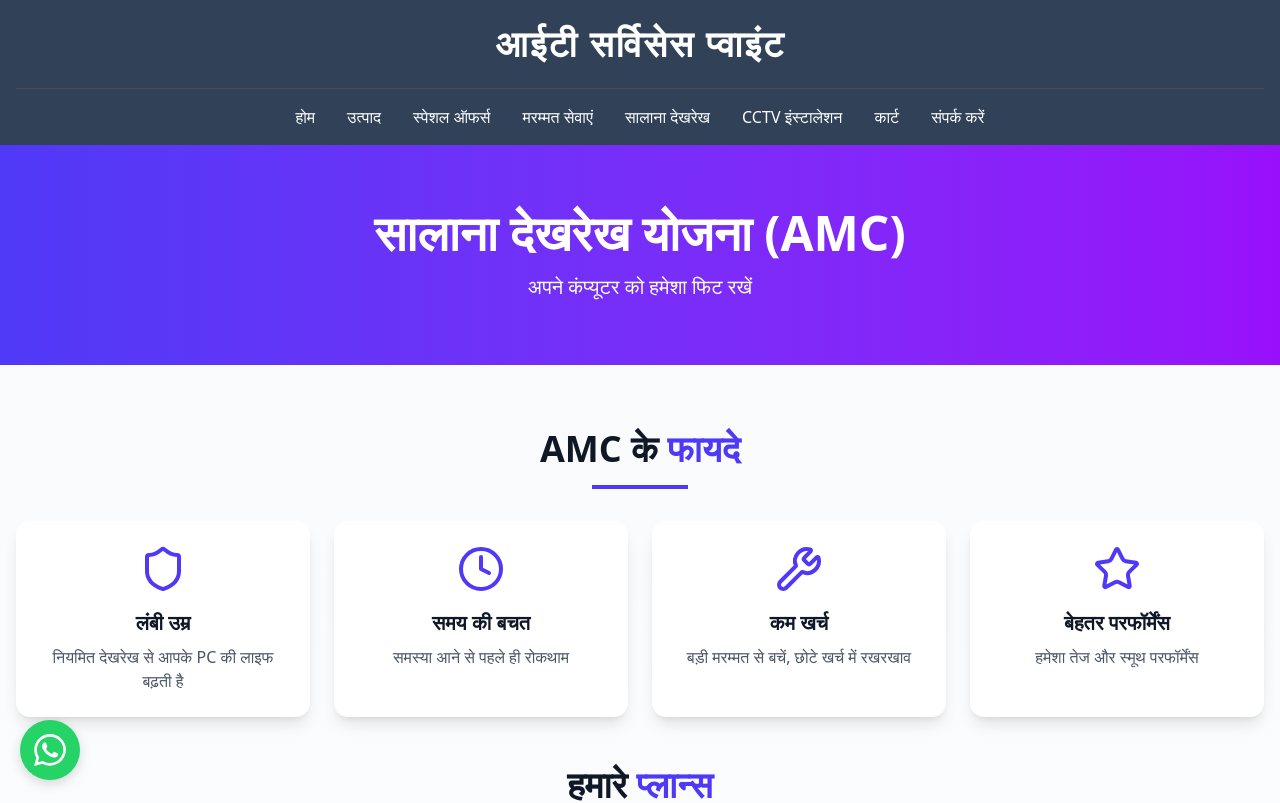
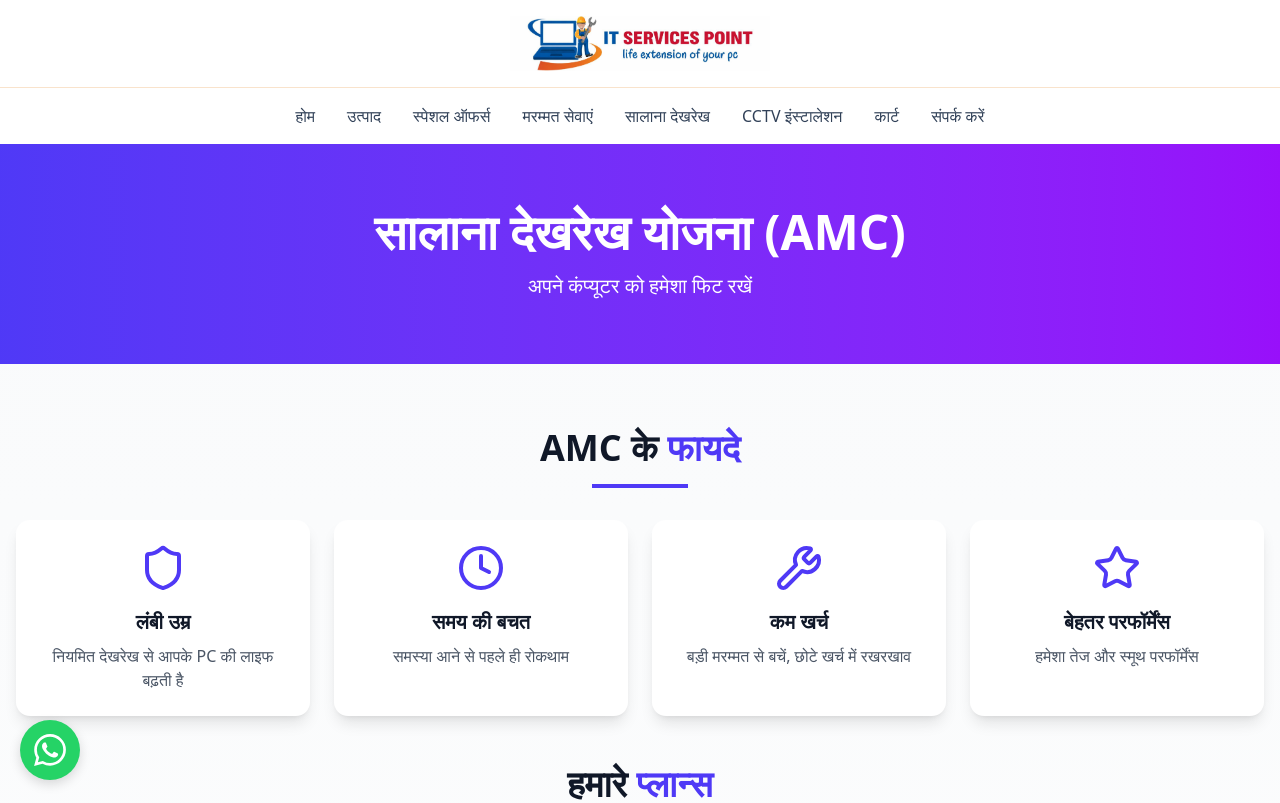
Before and after one commit to kp1153/itpoint, a Next.js app: page /amc-plans in a window 1280 px wide. Shown: the top 803 px of the page. Built offline with nearby package versions, Linux system fonts and the light colour scheme.

Commit message:
force deploy

```diff
--- a/app/page.js
+++ b/app/page.js
@@ -1,15 +1,17 @@
-"use client";
+import HeroSection from "@/components/HeroSection";
+import ServicesSection from "@/components/ServicesSection";
+import OffersSection from "@/components/OffersSection";
+import AboutSection from "@/components/AboutSection";
+import ProductsSection from "@/components/ProductsSection";
 
-import HeroSection from "@/components/HeroSection";
-import AboutSection from "@/components/AboutSection";
-import ServicesSection from "@/components/ServicesSection";
-
-export default function Page() {
+export default function HomePage() {
   return (
-    <main>
+    <>
       <HeroSection />
+      <ServicesSection />
+      <OffersSection />
       <AboutSection />
-      <ServicesSection />
-    </main>
+      <ProductsSection />
+    </>
   );
 }
--- a/components/Navbar.js
+++ b/components/Navbar.js
@@ -1,6 +1,7 @@
 "use client";
 
 import Link from "next/link";
+import Image from "next/image";
 import { Menu } from "lucide-react";
 import { useState } from "react";
 import {
@@ -19,31 +20,33 @@ export default function Navbar() {
     { title: "स्पेशल ऑफर्स", href: "/offers" },
     { title: "मरम्मत सेवाएं", href: "/repair-services" },
     { title: "सालाना देखरेख", href: "/amc-plans" },
-   { title: "CCTV इंस्टालेशन", href: "/cctv-installation" }, // ✅ सही
+    { title: "CCTV इंस्टालेशन", href: "/cctv-installation" },
     { title: "कार्ट", href: "/cart" },
     { title: "संपर्क करें", href: "/contact" },
   ];
 
   return (
-    <nav className="bg-slate-700 text-white shadow-lg">
-      <div className="max-w-7xl mx-auto px-4">
-        <div className="flex items-center justify-between py-6 min-h-[80px]">
-          <div className="flex items-center gap-3 w-full justify-center text-center">
-            <div className="text-center">
-              <h1 className="text-4xl font-extrabold tracking-wider text-white font-serif">
-                आईटी सर्विसेस प्वाइंट
-              </h1>
-            </div>
+    <nav className="w-full bg-white relative">
+      {/* Logo */}
+      <div className="flex items-center justify-center py-4">
+        <Image
+          src="/logo.jpeg"
+          alt="Logo"
+          width={260}
+          height={260}
+          priority
+        />
       </div>
 
       {/* Mobile Menu */}
-          <div className="md:hidden absolute right-4 top-8">
+      <div className="md:hidden absolute right-4 top-6">
         <Sheet open={isOpen} onOpenChange={setIsOpen}>
           <SheetTrigger asChild>
-                <button className="p-2 hover:bg-white/10 rounded">
+            <button className="p-2 hover:bg-black/5 rounded">
               <Menu className="h-8 w-8 text-amber-600" />
             </button>
           </SheetTrigger>
+
           <SheetContent
             side="left"
             className="w-[280px] bg-white overflow-y-auto"
@@ -67,7 +70,6 @@ export default function Navbar() {
           </SheetContent>
         </Sheet>
       </div>
-        </div>
 
       {/* Desktop Menu */}
       <div className="hidden md:block py-3 border-t border-amber-600/20">
@@ -76,14 +78,13 @@ export default function Navbar() {
             <Link
               key={link.href}
               href={link.href}
-                className="text-base font-medium hover:text-white transition-colors py-1"
+              className="text-base font-medium text-slate-700 hover:text-amber-600 transition-colors py-1"
             >
               {link.title}
             </Link>
           ))}
         </div>
       </div>
-      </div>
     </nav>
   );
 }
```
Also changed, not shown: public/logo.jpeg (added). Lines whose indentation alone changed are shown as unchanged.
